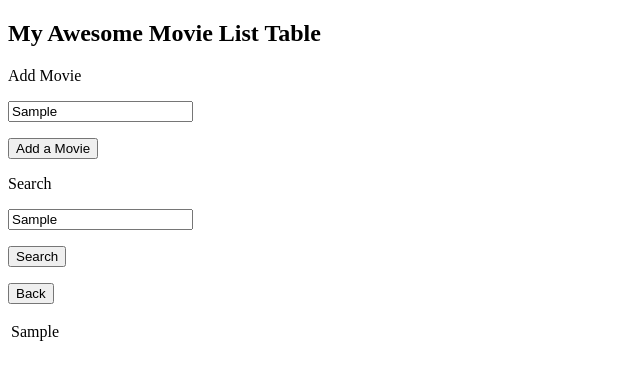
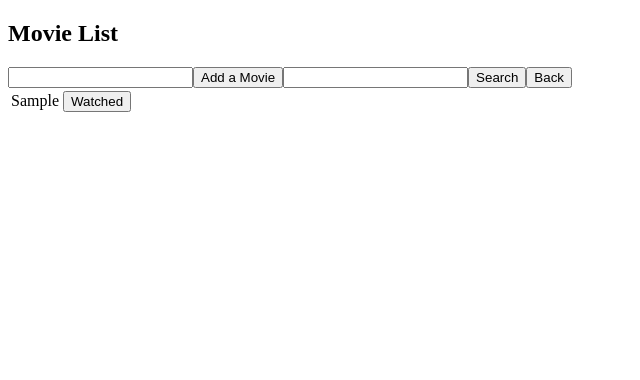
Before and after one commit to tinaLikesCheese/movie-list-starter, a React app: page / in a window 1280 px wide. Both pictures are taken after typing "Sample", "Sample" into the empty fields and a click on the button "Add a Movie". Shown: the top 380 px of the page, without its empty margins (0-640 px from the left). Built offline with nearby package versions, Linux system fonts and the light colour scheme; the HTML template or start-up script is replaced by a standard one.

Commit message:
added watched buttons

```diff
--- a/src/components/App.jsx
+++ b/src/components/App.jsx
@@ -9,6 +9,7 @@ class App extends React.Component {
         this.state = {
             input:'',
             movies: [],
+            watched: [],
         }
         this.onSearchClick = this.onSearchClick.bind(this);
         this.onBackClick = this.onBackClick.bind(this);
@@ -41,7 +42,7 @@ onAddMovie(){
     render() {
         return (
         <div>
-            <h2>My Awesome Movie List Table</h2>
+            <h2>Movie List</h2>
             <Search handleSearch={this.onSearchClick} handleBack={this.onBackClick} handleAddMovie={this.onAddMovie} />
             <MovieList movies={this.state.movies.filter(movie => movie.title.toLowerCase().includes(this.state.input))}/>
         </div>
--- a/src/components/MovieList.jsx
+++ b/src/components/MovieList.jsx
@@ -5,18 +5,18 @@ import MovieListEntry from './MovieListEntry.jsx'
 const MovieList = (props) => {
     if(props.movies.length === 0){
        return (
-           <div><h3>No movies at this time!</h3></div>
+           <div><h4>No movies at this time</h4></div>
        )
     }
     return (
     <div>
-        <table>
+        <table class="centerTable">
             <tbody>
             {props.movies.map((movie) =>
             <MovieListEntry name={movie.title}/>)}
             </tbody>
         </table>
     </div>
-    )};
+    )}
 
 export default MovieList;
--- a/src/components/MovieListEntry.jsx
+++ b/src/components/MovieListEntry.jsx
@@ -3,6 +3,7 @@ import React from 'react';
 const MovieListEntry = (props) => (
 <tr>
     <td>{props.name}</td>
+    <td><button className='watch' onClick={() =>alert('hello')}> Watched </button></td>
 </tr>
 )
 
--- a/src/components/Search.jsx
+++ b/src/components/Search.jsx
@@ -7,20 +7,24 @@ class Search extends React.Component {
 
     handleSubmit(e, callback) {
         e.preventDefault();
+        if(addMovie.value.length===0){
+            alert('Enter a movie you fucker!')
+            return;
+        }
         callback();
+        search.value='';
+        addMovie.value='';
     }
 
     render() {
         return (
-            <div>
+            <div className='NavBar'>
                 <form>
-                    <p><label>Add Movie</label></p>
-                    <input type="text" id="addMovie"></input>
-                    <p> <button type="submit" onClick={(e) => this.handleSubmit(e,this.props.handleAddMovie)}> Add a Movie </button> </p>
-                    <p><label>Search</label></p>
+                    <input type="text" name="movie" id="addMovie"></input>
+                    <button type="submit" onClick={(e) => this.handleSubmit(e,this.props.handleAddMovie)}> Add a Movie </button>
                     <input type="text" name="search" id="search"></input>
-                    <p> <button type="submit" onClick={(e) => this.handleSubmit(e,this.props.handleSearch)}> Search </button> </p>
-                    <p> <button type="submit" onClick={(e) => this.handleSubmit(e, this.props.handleBack)}> Back </button> </p>
+                    <button type="submit" onClick={(e) => this.handleSubmit(e,this.props.handleSearch)}> Search </button>
+                    <button type="submit" onClick={(e) => this.handleSubmit(e, this.props.handleBack)}> Back </button>
                 </form>
             </div>)
     }
```
Also changed, not shown: 3 other files (tests, documents, lock files or other folders).
